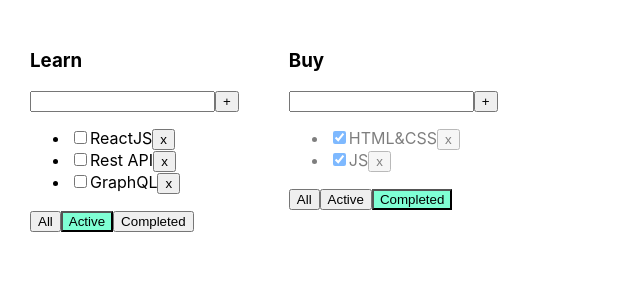
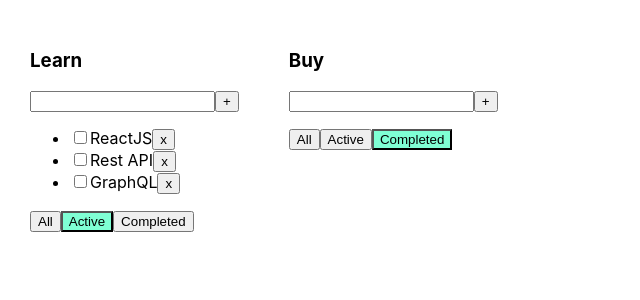
Before and after one commit to APTEMKA-87/ToDoList, a React (Create React App) app: page / in a window 1280 px wide. Shown: the top 300 px of the page, without its empty margins (0-640 px from the left). Built offline with nearby package versions, Linux system fonts and the light colour scheme.

Commit message:
lesson 5

```diff
--- a/src/App.tsx
+++ b/src/App.tsx
@@ -3,7 +3,7 @@ import './App.css';
 import {Todolist} from './Todolist';
 import {v1} from 'uuid';
 
-export type FilterValuesType = "all" | "active" | "completed";
+export type FilterValuesType = 'all' | 'active' | 'completed';
 
 type ToDoListsType = {
     id: string,
@@ -13,64 +13,79 @@ type ToDoListsType = {
 
 function App() {
 
-    let [tasks, setTasks] = useState([
-        {id: v1(), title: "HTML&CSS", isDone: true},
-        {id: v1(), title: "JS", isDone: true},
-        {id: v1(), title: "ReactJS", isDone: false},
-        {id: v1(), title: "Rest API", isDone: false},
-        {id: v1(), title: "GraphQL", isDone: false},
-    ]);
-    let [filter, setFilter] = useState<FilterValuesType>("all");
-
-
-    function removeTask(id: string) {
+    function removeTask(id: string, toDoListId: string) {
+        let tasks = tasksObj[toDoListId]
         let filteredTasks = tasks.filter(t => t.id != id);
-        setTasks(filteredTasks);
+        tasksObj[toDoListId] = filteredTasks
+        setTasksObj({...tasksObj});
     }
 
-    function addTask(title: string) {
+    function addTask(title: string, toDoListId: string) {
         let task = {id: v1(), title: title, isDone: false};
+        let tasks = tasksObj[toDoListId]
         let newTasks = [task, ...tasks];
-        setTasks(newTasks);
+        tasksObj[toDoListId] = newTasks
+        setTasksObj({...tasksObj});
     }
 
-    function changeStatus(taskId: string, isDone: boolean) {
+    function changeStatus(taskId: string, isDone: boolean, toDoListId: string) {
+        let tasks = tasksObj[toDoListId]
         let task = tasks.find(t => t.id === taskId);
         if (task) {
             task.isDone = isDone;
+            setTasksObj({...tasksObj});
+        }
     }
 
-        setTasks([...tasks]);
+    function changeFilter(value: FilterValuesType, toDoListId: string) {
+        let toDoList = toDoLists.find(tl => tl.id === toDoListId)
+        if (toDoList) {
+            toDoList.filter = value
+            setToDoLists([...toDoLists])
+        }
     }
 
+    let toDoListId1 = v1()
+    let toDoListId2 = v1()
 
+    let [toDoLists, setToDoLists] = useState<ToDoListsType[]>([
+        {id: toDoListId1, title: 'Learn', filter: 'active'},
+        {id: toDoListId2, title: 'Buy', filter: 'completed'}
 
+    ])
 
-    function changeFilter(value: FilterValuesType) {
-        setFilter(value);
-    }
-
-let toDoLists: ToDoListsType[] =[
-    {id: v1(), title: 'Learn', filter: 'active'},
-    {id: v1(), title: 'Buy', filter: 'completed'}
-
+    let [tasksObj, setTasksObj] = useState({
+        [toDoListId1]: [
+            {id: v1(), title: 'HTML&CSS', isDone: true},
+            {id: v1(), title: 'JS', isDone: true},
+            {id: v1(), title: 'ReactJS', isDone: false},
+            {id: v1(), title: 'Rest API', isDone: false},
+            {id: v1(), title: 'GraphQL', isDone: false},
+        ],
+        [toDoListId2]: [
+            {id: v1(), title: 'Milk', isDone: false},
+            {id: v1(), title: 'Book', isDone: false},
         ]
+    })
 
     return (
         <div className="App">
             {
                 toDoLists.map((tl) => {
 
-                    let tasksForTodolist = tasks;
+                    let tasksForTodolist = tasksObj[tl.id];
 
-                    if (tl.filter === "active") {
-                        tasksForTodolist = tasks.filter(t => t.isDone === false);
+                    if (tl.filter === 'active') {
+                        tasksForTodolist = tasksForTodolist.filter(t => t.isDone === false);
                     }
-                    if (tl.filter === "completed") {
-                        tasksForTodolist = tasks.filter(t => t.isDone === true);
+                    if (tl.filter === 'completed') {
+                        tasksForTodolist = tasksForTodolist.filter(t => t.isDone === true);
                     }
 
-                    return  <Todolist title={tl.title}
+                    return <Todolist
+                        key={tl.id}
+                        id={tl.id}
+                        title={tl.title}
                         tasks={tasksForTodolist}
                         removeTask={removeTask}
                         changeFilter={changeFilter}
--- a/src/Todolist.tsx
+++ b/src/Todolist.tsx
@@ -10,24 +10,25 @@ type TaskType = {
 type PropsType = {
     title: string
     tasks: Array<TaskType>
-    removeTask: (taskId: string) => void
-    changeFilter: (value: FilterValuesType) => void
-    addTask: (title: string) => void
-    changeTaskStatus: (taskId: string, isDone: boolean) => void
+    removeTask: (taskId: string, toDoListId: string) => void
+    changeFilter: (value: FilterValuesType, toDoListId: string) => void
+    addTask: (title: string, toDoListId: string) => void
+    changeTaskStatus: (taskId: string, isDone: boolean, toDoListId: string) => void
     filter: FilterValuesType
+    id: string
 }
 
 export function Todolist(props: PropsType) {
 
-    let [title, setTitle] = useState("")
+    let [title, setTitle] = useState('')
     let [error, setError] = useState<string | null>(null)
 
     const addTask = () => {
-        if (title.trim() !== "") {
-            props.addTask(title.trim());
-            setTitle("");
+        if (title.trim() !== '') {
+            props.addTask(title.trim(), props.id);
+            setTitle('');
         } else {
-            setError("Title is required");
+            setError('Title is required');
         }
     }
 
@@ -42,9 +43,9 @@ export function Todolist(props: PropsType) {
         }
     }
 
-    const onAllClickHandler = () => props.changeFilter("all");
-    const onActiveClickHandler = () => props.changeFilter("active");
-    const onCompletedClickHandler = () => props.changeFilter("completed");
+    const onAllClickHandler = () => props.changeFilter('all', props.id);
+    const onActiveClickHandler = () => props.changeFilter('active', props.id);
+    const onCompletedClickHandler = () => props.changeFilter('completed', props.id);
 
 
     return <div>
@@ -53,7 +54,7 @@ export function Todolist(props: PropsType) {
             <input value={title}
                    onChange={onChangeHandler}
                    onKeyPress={onKeyPressHandler}
-                   className={error ? "error" : ""}
+                   className={error ? 'error' : ''}
             />
             <button onClick={addTask}>+</button>
             {error && <div className="error-message">{error}</div>}
@@ -61,12 +62,12 @@ export function Todolist(props: PropsType) {
         <ul>
             {
                 props.tasks.map(t => {
-                    const onClickHandler = () => props.removeTask(t.id)
+                    const onClickHandler = () => props.removeTask(t.id, props.id)
                     const onChangeHandler = (e: ChangeEvent<HTMLInputElement>) => {
-                        props.changeTaskStatus(t.id, e.currentTarget.checked);
+                        props.changeTaskStatus(t.id, e.currentTarget.checked, props.id);
                     }
 
-                    return <li key={t.id} className={t.isDone ? "is-done" : ""}>
+                    return <li key={t.id} className={t.isDone ? 'is-done' : ''}>
                         <input type="checkbox"
                                onChange={onChangeHandler}
                                checked={t.isDone}/>
@@ -77,12 +78,15 @@ export function Todolist(props: PropsType) {
             }
         </ul>
         <div>
-            <button className={props.filter === 'all' ? "active-filter" : ""}
-                    onClick={onAllClickHandler}>All</button>
-            <button className={props.filter === 'active' ? "active-filter" : ""}
-                onClick={onActiveClickHandler}>Active</button>
-            <button className={props.filter === 'completed' ? "active-filter" : ""}
-                onClick={onCompletedClickHandler}>Completed</button>
+            <button className={props.filter === 'all' ? 'active-filter' : ''}
+                    onClick={onAllClickHandler}>All
+            </button>
+            <button className={props.filter === 'active' ? 'active-filter' : ''}
+                    onClick={onActiveClickHandler}>Active
+            </button>
+            <button className={props.filter === 'completed' ? 'active-filter' : ''}
+                    onClick={onCompletedClickHandler}>Completed
+            </button>
         </div>
     </div>
 }
```
Lines whose indentation alone changed are shown as unchanged.
